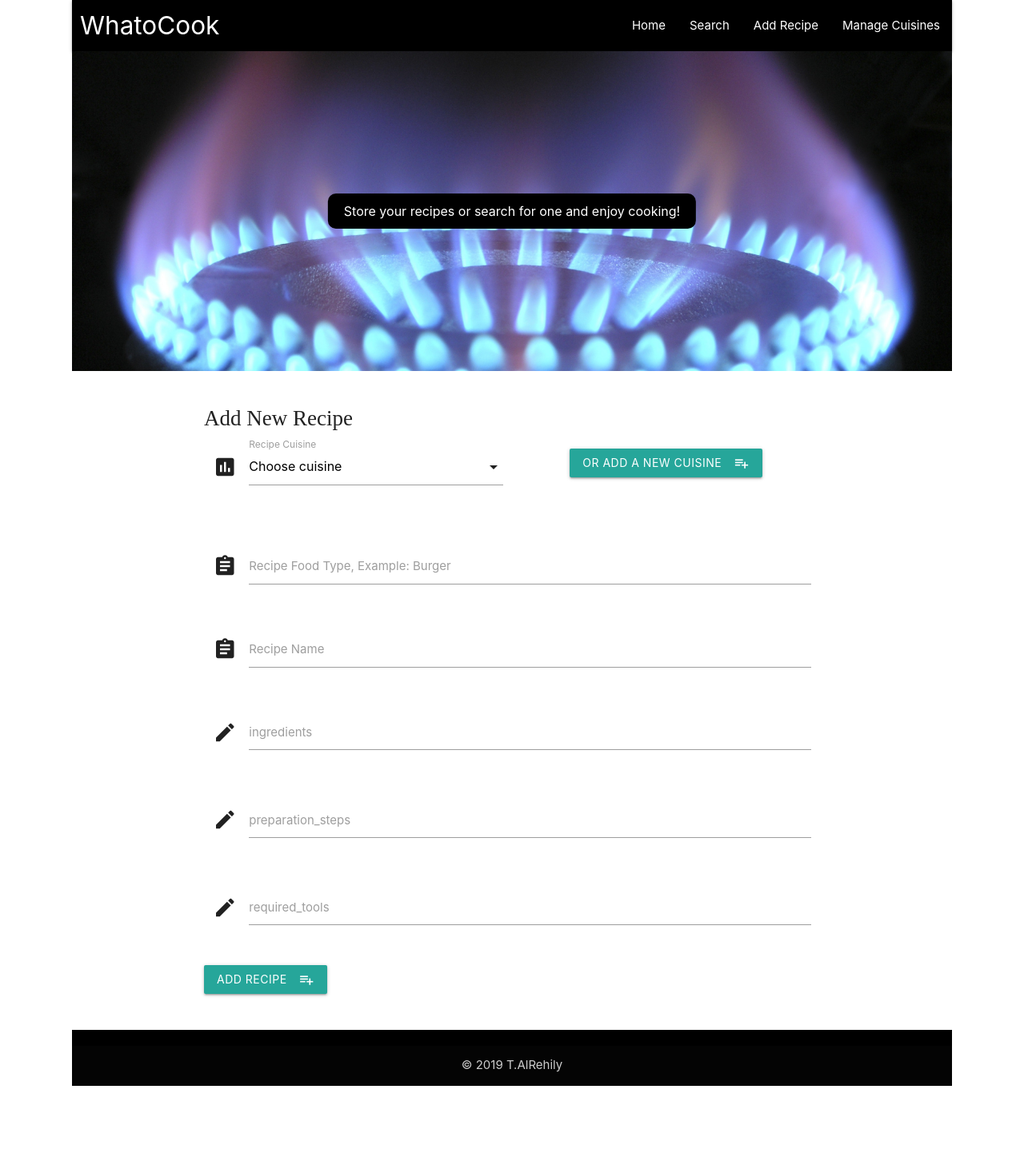
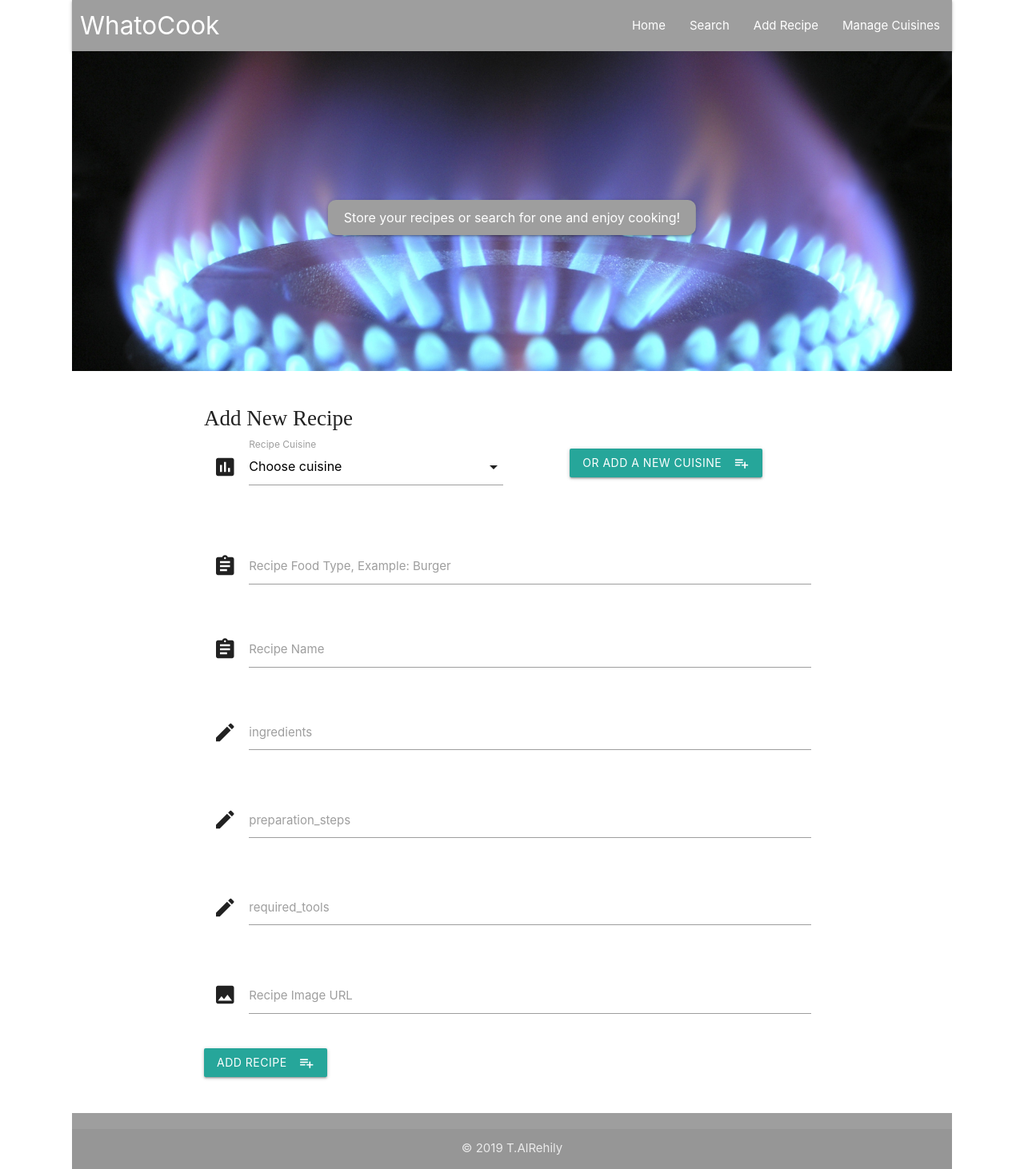
Before and after one commit to Tariqalrehily/whatocook, a Flask app: page /add_recipe in a window 1280 px wide. Shown: the whole page at 80% size. Before the commit the page ends 1358 px from the top, so only its background shows below. Run offline with Flask 2, Linux system fonts and the light colour scheme; data that the repository does not hold is empty; some libraries are stand-ins or nearby versions.

Commit message:
Modified over whatocook app. hide mongo db credentials and added image request in app.py file. Added dotenv in requirements.txt. Removed span color styling in style.css. Added img divs. Changed color in base,html. Remove readonly for edit recipes cuisine.

```diff
--- a/app.py
+++ b/app.py
@@ -2,13 +2,13 @@ import os
 from flask import Flask, render_template, redirect, request, url_for, request
 from flask_pymongo import PyMongo
 from bson.objectid import ObjectId
-
+from dotenv import load_dotenv
+load_dotenv()
 
 # Connect to whatocook managdb
 app = Flask(__name__)
 app.config["MONGO_DBNAME"] = "whatocook"
-app.config["MONGO_URI"] = "mongodb+srv://root:Tar1010@projectdb-ddwj9.mongodb.net/whatocook?retryWrites=true&w=majority"
-
+app.config["MONGO_URI"] = os.environ.get('MONGO_URI')
 mongo = PyMongo(app)
 
 @app.route('/')
@@ -49,7 +49,8 @@ def update_recipe(recipe_id):
         'recipe_name':request.form.get('recipe_name'),
         'ingredients': request.form.get('ingredients'),
         'preparation_steps': request.form.get('preparation_steps'),
-        'required_tools':request.form.get('required_tools')
+        'required_tools':request.form.get('required_tools'),
+        'image':request.form.get('image')
     })
 
     return redirect(url_for('get_recipes'))
--- a/requirements.txt
+++ b/requirements.txt
@@ -11,3 +11,4 @@ python-dateutil==1.5
 requests==2.22.0
 urllib3==1.25.7
 Werkzeug==0.16.0
+python-dotenv==0.10.3
--- a/static/css/style.css
+++ b/static/css/style.css
@@ -11,11 +11,6 @@ body {
 }
 
 /*--------------------------------------------color*/
-.img > span {
-    color: #fff;
-    background-color: #000;
-}
-
 .btn_small:hover {
     background-color: #000 !important;
 }
--- a/templates/addrecipe.html
+++ b/templates/addrecipe.html
@@ -59,6 +59,14 @@
           <label for="icon_telephone">required_tools</label>
         </div>
       </div>
+      <!-- Image div -->
+      <div class="row">
+        <div class="input-field col s12">
+          <i class="material-icons prefix">photo</i>
+          <input id="image" name="image" type="text" class="validate">
+          <label for="icon_prefix">Recipe Image URL</label>
+        </div>
+      </div>
       <!-- Form submit button -->
       <div class="row">
         <button class="btn waves-effect waves-light" type="submit" name="action">Add Recipe
--- a/templates/base.html
+++ b/templates/base.html
@@ -13,11 +13,11 @@
       <header>
          <!-- Start the Nav bar -->
         <nav>
-          <div class="nav-wrapper black">
+          <div class="nav-wrapper grey">
             <a href="{{url_for('get_recipes')}}" class="brand-logo">WhatoCook</a>
             <a href="#" data-target="mobile-demo" class="sidenav-trigger"><i class="material-icons">menu</i></a>
             <!-- a List of urls for current and different html pages  -->
-            <ul class="right hide-on-med-and-down">
+            <ul class="right hide-on-med-and-down waves-effect waves-light grey">
               <li><a href="{{url_for('get_recipes')}}">Home</a></li>
               <li><a href="{{url_for('search_by_cuisine')}}">Search</a></li>
               <li><a href="{{url_for('add_recipe')}}">Add Recipe</a></li>
@@ -34,7 +34,7 @@
       </header>
       <!-- Full width cover image div -->
         <div class="img">
-            <span class=""> Store your recipes or search for one and enjoy cooking! </span>
+            <span class="white-text text-darken-2 card-panel grey"> Store your recipes or search for one and enjoy cooking! </span>
         </div>
         <!-- container for  block content -->
         <div class="container wrapper">
@@ -43,14 +43,13 @@
             </div>
         </div>
         <!-- Footer -->
-        <footer class="page-footer black">
+        <footer class="page-footer grey">
           <div class="footer-copyright center">
             <div class="container">
             © 2019 T.AlRehily
             </div>
           </div>
         </footer>
-        {% block tariq %}
         <!-- Compiled jquery -->
         <script src="https://cdnjs.cloudflare.com/ajax/libs/jquery/3.4.1/jquery.min.js"></script>
         <!-- Compiled and minified JavaScript -->
@@ -59,9 +58,8 @@
           $(document).ready(function(){
              $('.collapsible').collapsible();
              $('.sidenav').sidenav();
-             $('select').material_select();
+             $('select').formSelect();
             });
         </script>
-        {% endblock %}
     </body>
 </html>
--- a/templates/recipesbycuisine.html
+++ b/templates/recipesbycuisine.html
@@ -12,6 +12,10 @@
                     <div class="col s6">
                     <i class="material-icons">expand_more</i>
                     </div>
+                     <!-- image div -->
+                    <div class="col s6">
+                        <img src="{{recipe.image}}" alt="{{recipe.image}}" height="100" width="100">
+                    </div>
                     <!-- recipe information -->
                     <div class="recipe_header col s9">
                         <span><strong>Cuisine: </strong></span> {{recipe.recipe_cuisine}}<span><br><strong>Food Type: </strong></span>{{recipe.recipe_food_type}}
@@ -19,6 +23,7 @@
                 </div>
                 <div class="collapsible-body">
 
+                    <img src="{{recipe.image}}" alt="{{recipe.recipe_name}}" height="300" width="500">
                     <h6><strong>Recipe Name </strong></h6><span>{{recipe.recipe_name}}</span>
                     <h6><strong>Recipe Ingredients </strong></h6><span>{{recipe.ingredients}}</span>
                     <h6><strong>Recipe Preparation Steps </strong></h6><span>{{recipe.preparation_steps}}</span>
```
Also changed, not shown: templates/editrecipe.html (+8 -1 lines), templates/recipes.html (+7 -2 lines), 1 other file.
